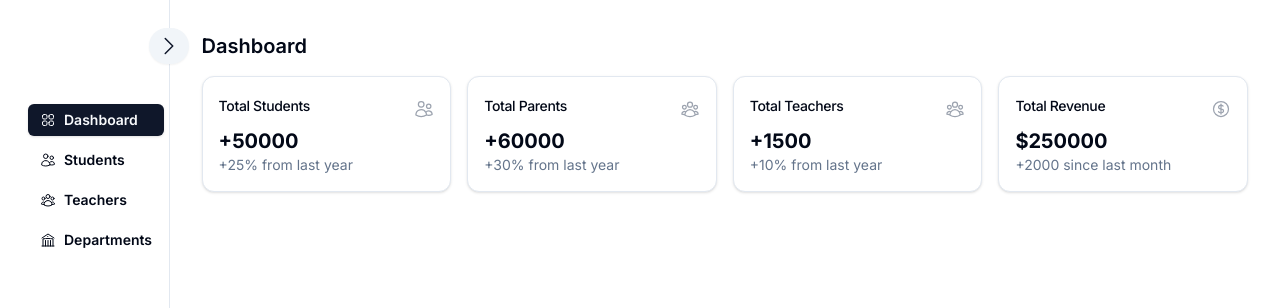
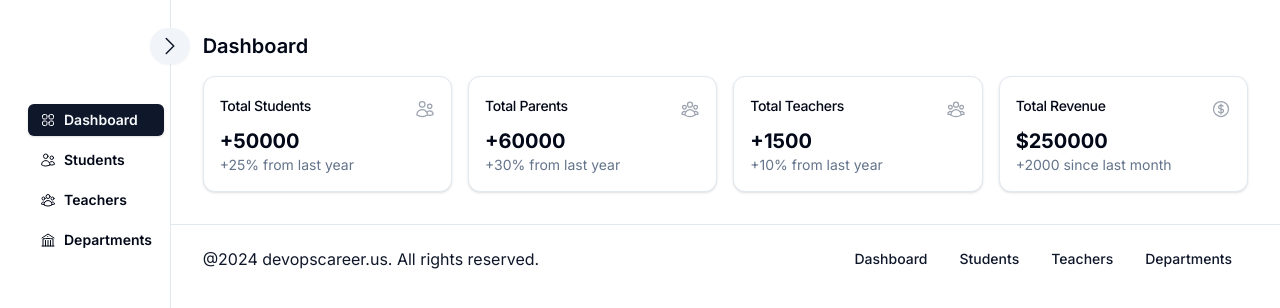
Before and after one commit to iamsreepathi/sms-admin, a Next.js app: page / in a window 1280 px wide. Shown: the top 308 px of the page. Built offline with nearby package versions, Linux system fonts and the light colour scheme.

Commit message:
added footer component

```diff
--- a/app/layout.js
+++ b/app/layout.js
@@ -3,6 +3,7 @@ import "./globals.css";
 import { cn } from "@/lib/utils";
 import { ThemeProvider } from "@/components/theme-provider";
 import SideBar from "@/components/side-bar";
+import TheFooter from "@/components/the-footer";
 
 export const fontSans = FontSans({
   subsets: ["latin"],
@@ -25,7 +26,10 @@ export default function RootLayout({ children }) {
       >
         <ThemeProvider attribute="class" defaultTheme="system" enableSystem>
           <SideBar />
-          <main className="p-8 w-full">{children}</main>
+          <div className="w-full">
+            <main className="p-8">{children}</main>
+            <TheFooter />
+          </div>
         </ThemeProvider>
       </body>
     </html>
--- a/components/side-bar.js
+++ b/components/side-bar.js
@@ -10,7 +10,7 @@ import TheUsers from "./icons/user";
 import UserGroup from "./icons/user-group";
 import TheLibrary from "./icons/library";
 
-const links = [
+export const links = [
   {
     title: "Dashboard",
     href: "/",
--- /dev/null
+++ b/components/the-footer.js
@@ -0,0 +1,21 @@
+"use client";
+import Link from "next/link";
+import { links } from "./side-bar";
+import { Button } from "./ui/button";
+
+export default function TheFooter() {
+  return (
+    <div className="px-8 py-4 border-t flex justify-between items-center">
+      <p className="text-primary">
+        @2024 devopscareer.us. All rights reserved.
+      </p>
+      <div>
+        {links.map((l) => (
+          <Button key={l.title} variant="link">
+            <Link href={l.href}>{l.title}</Link>
+          </Button>
+        ))}
+      </div>
+    </div>
+  );
+}
```
